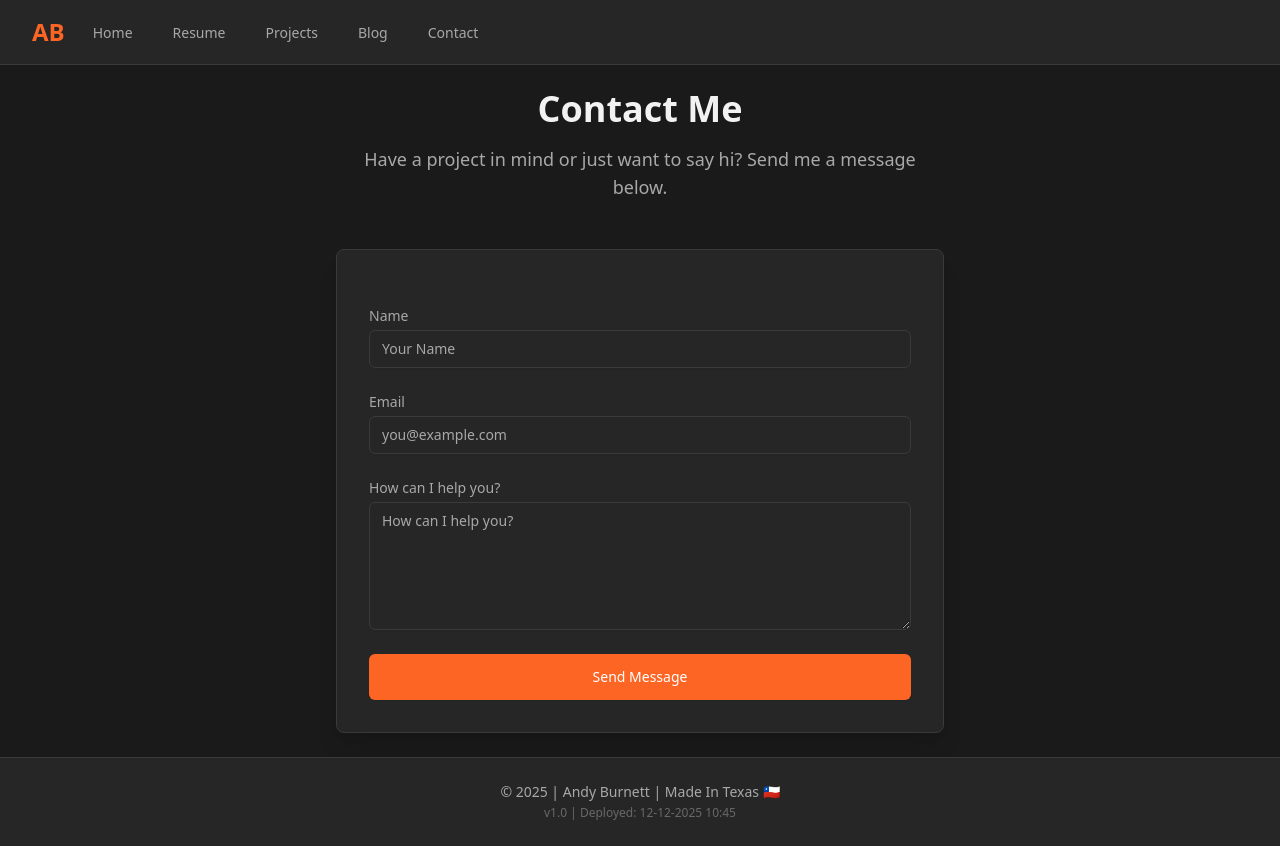
After one commit to burnett013/jandrewburnett, a Django app: page /contact/ in a window 1280 px wide. The commit adds this page. Run offline with Django 5.2, Linux system fonts and the light colour scheme; some libraries are stand-ins or nearby versions.

Commit message:
Add Contact Me page

```diff
--- /dev/null
+++ b/core/forms.py
@@ -0,0 +1,22 @@
+from django import forms
+
+class ContactForm(forms.Form):
+    name = forms.CharField(
+        max_length=100,
+        widget=forms.TextInput(attrs={
+            'class': 'appearance-none block w-full px-3 py-2 border border-app-border rounded-md shadow-sm placeholder-app-text-muted focus:outline-none focus:ring-app-accent focus:border-app-accent sm:text-sm bg-app-surface text-app-text-main',
+            'placeholder': 'Your Name'
+        })
+    )
+    email = forms.EmailField(
+        widget=forms.EmailInput(attrs={
+            'class': 'appearance-none block w-full px-3 py-2 border border-app-border rounded-md shadow-sm placeholder-app-text-muted focus:outline-none focus:ring-app-accent focus:border-app-accent sm:text-sm bg-app-surface text-app-text-main',
+            'placeholder': 'you@example.com'
+        })
+    )
+    message = forms.CharField(
+        widget=forms.Textarea(attrs={
+            'class': 'appearance-none block w-full px-3 py-2 border border-app-border rounded-md shadow-sm placeholder-app-text-muted focus:outline-none focus:ring-app-accent focus:border-app-accent sm:text-sm bg-app-surface text-app-text-main h-32',
+            'placeholder': 'How can I help you?'
+        })
+    )
--- a/core/templates/core/base.html
+++ b/core/templates/core/base.html
@@ -47,6 +47,8 @@
                             class="border-transparent text-app-text-muted hover:border-app-accent hover:text-app-text-main inline-flex items-center px-1 pt-1 border-b-2 text-sm font-medium">Projects</a>
                         <a href="{% url 'blog_list' %}"
                             class="border-transparent text-app-text-muted hover:border-app-accent hover:text-app-text-main inline-flex items-center px-1 pt-1 border-b-2 text-sm font-medium">Blog</a>
+                        <a href="{% url 'contact' %}"
+                            class="border-transparent text-app-text-muted hover:border-app-accent hover:text-app-text-main inline-flex items-center px-1 pt-1 border-b-2 text-sm font-medium">Contact</a>
                     </div>
                 </div>
             </div>
--- /dev/null
+++ b/core/templates/core/contact.html
@@ -0,0 +1,69 @@
+{% extends 'core/base.html' %}
+
+{% block title %}Contact | Andy Burnett{% endblock %}
+
+{% block content %}
+<div class="max-w-2xl mx-auto px-4 sm:px-6 lg:px-8">
+    <div class="text-center mb-12">
+        <h1 class="text-3xl font-extrabold text-app-text-main sm:text-4xl">
+            Contact Me
+        </h1>
+        <p class="mt-4 text-lg text-app-text-muted">
+            Have a project in mind or just want to say hi? Send me a message below.
+        </p>
+    </div>
+
+    <div class="bg-app-surface rounded-lg shadow-xl overflow-hidden border border-app-border">
+        <div class="p-6 sm:p-8">
+            {% if messages %}
+            <div class="mb-6 space-y-2">
+                {% for message in messages %}
+                <div
+                    class="p-4 rounded-md {% if message.tags == 'success' %}bg-green-900/50 text-green-200 border border-green-800{% else %}bg-red-900/50 text-red-200 border border-red-800{% endif %}">
+                    {{ message }}
+                </div>
+                {% endfor %}
+            </div>
+            {% endif %}
+
+            <form method="post" class="space-y-6">
+                {% csrf_token %}
+
+                <div>
+                    <label for="{{ form.name.id_for_label }}"
+                        class="block text-sm font-medium text-app-text-muted mb-1">Name</label>
+                    {{ form.name }}
+                    {% if form.name.errors %}
+                    <p class="mt-1 text-sm text-app-danger">{{ form.name.errors.0 }}</p>
+                    {% endif %}
+                </div>
+
+                <div>
+                    <label for="{{ form.email.id_for_label }}"
+                        class="block text-sm font-medium text-app-text-muted mb-1">Email</label>
+                    {{ form.email }}
+                    {% if form.email.errors %}
+                    <p class="mt-1 text-sm text-app-danger">{{ form.email.errors.0 }}</p>
+                    {% endif %}
+                </div>
+
+                <div>
+                    <label for="{{ form.message.id_for_label }}"
+                        class="block text-sm font-medium text-app-text-muted mb-1">How can I help you?</label>
+                    {{ form.message }}
+                    {% if form.message.errors %}
+                    <p class="mt-1 text-sm text-app-danger">{{ form.message.errors.0 }}</p>
+                    {% endif %}
+                </div>
+
+                <div>
+                    <button type="submit"
+                        class="w-full flex justify-center py-3 px-4 border border-transparent rounded-md shadow-sm text-sm font-medium text-white bg-app-accent hover:bg-app-accent-hover focus:outline-none focus:ring-2 focus:ring-offset-2 focus:ring-app-accent focus:ring-offset-app-surface transition-colors duration-200">
+                        Send Message
+                    </button>
+                </div>
+            </form>
+        </div>
+    </div>
+</div>
+{% endblock %}
--- a/core/templates/core/project_list.html
+++ b/core/templates/core/project_list.html
@@ -7,7 +7,7 @@
             My Projects
         </h1>
         <p class="mt-5 max-w-xl mx-auto text-xl text-app-text-muted">
-            A collection of my work in data analysis, software development, and AI.
+            A collection of my work in data analysis, software exploration, visualization, and AI.
         </p>
     </div>
 
--- a/core/urls.py
+++ b/core/urls.py
@@ -6,4 +6,5 @@ urlpatterns = [
     path('resume/', views.ResumeView.as_view(), name='resume'),
     path('projects/', views.ProjectListView.as_view(), name='project_list'),
     path('blog/', views.BlogListView.as_view(), name='blog_list'), # List page
+    path('contact/', views.ContactView.as_view(), name='contact'),
 ]
--- a/core/views.py
+++ b/core/views.py
@@ -27,3 +27,37 @@ class BlogListView(ListView):
     template_name = "core/blog_list.html"
     paginate_by = 5
     ordering = ['-published_date']
+
+from django.views.generic import FormView
+from django.urls import reverse_lazy
+from django.core.mail import send_mail
+from django.conf import settings
+from django.contrib import messages
+from .forms import ContactForm
+
+class ContactView(FormView):
+    template_name = "core/contact.html"
+    form_class = ContactForm
+    success_url = reverse_lazy('contact')
+
+    def form_valid(self, form):
+        name = form.cleaned_data['name']
+        email = form.cleaned_data['email']
+        message = form.cleaned_data['message']
+
+        full_message = f"Message from {name} ({email}):\n\n{message}"
+
+        try:
+            send_mail(
+                subject=f"Portfolio Contact: Message from {name}",
+                message=full_message,
+                from_email=settings.DEFAULT_FROM_EMAIL,
+                recipient_list=['andyburnett013@gmail.com'],
+                fail_silently=False,
+            )
+            messages.success(self.request, "Message sent successfully! I'll get back to you soon.")
+        except Exception as e:
+            messages.error(self.request, "An error occurred while sending the message. Please try again later.")
+            print(f"Email Error: {e}")
+
+        return super().form_valid(form)
--- /dev/null
+++ b/seed_commannds.txt
@@ -0,0 +1,5 @@
+SSH Command
+railway ssh --project=64ee2761-3254-419e-983c-f05d16671f5a --environment=1e2b2a4b-69b0-4053-a4d0-4b7974ebede1 --service=5c2c14bc-6889-48e5-ab58-33081a45228d
+
+Seed command
+python manage.py seed_data
```
Also changed, not shown: config/settings.py (+12 -0 lines), 2 other files.
